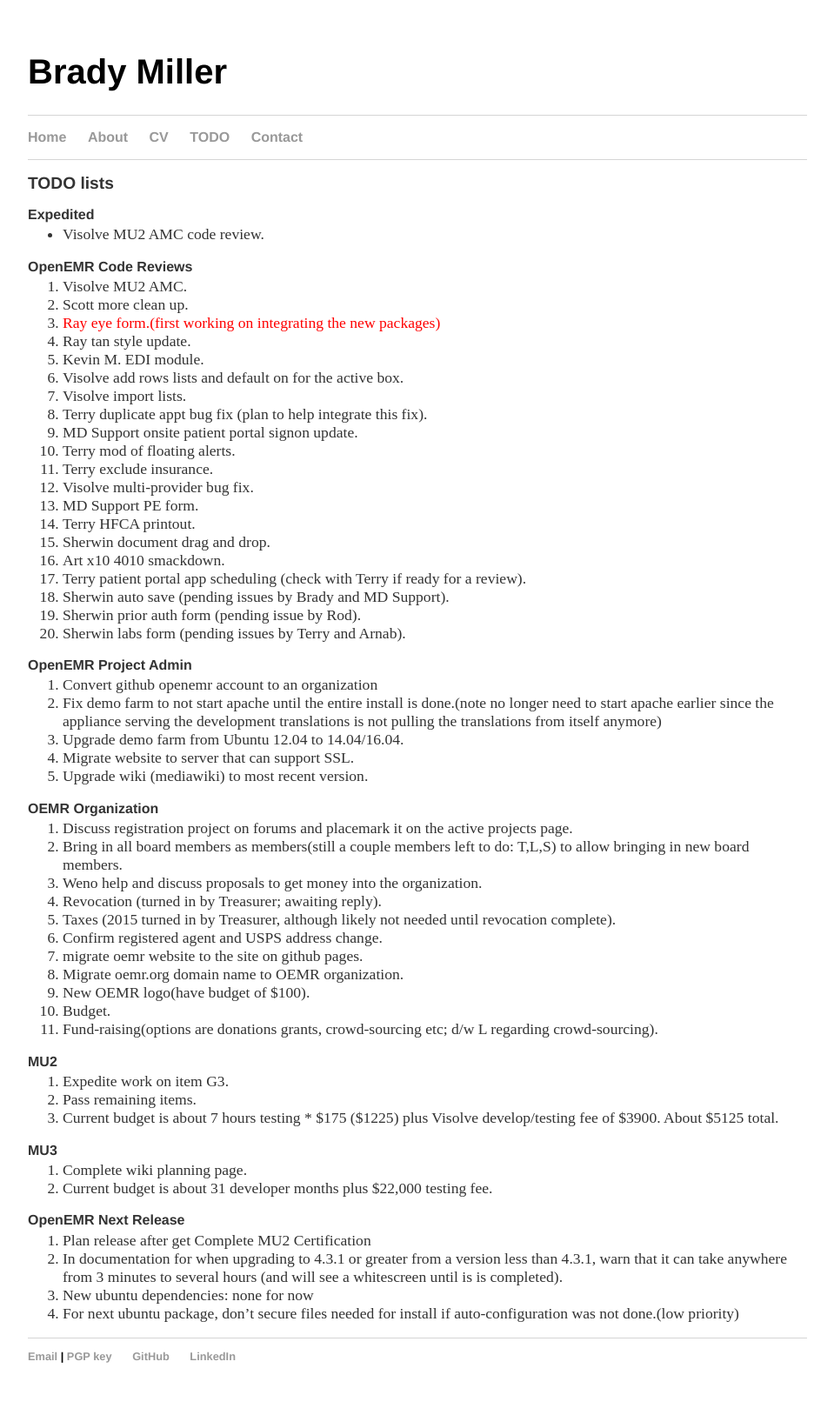
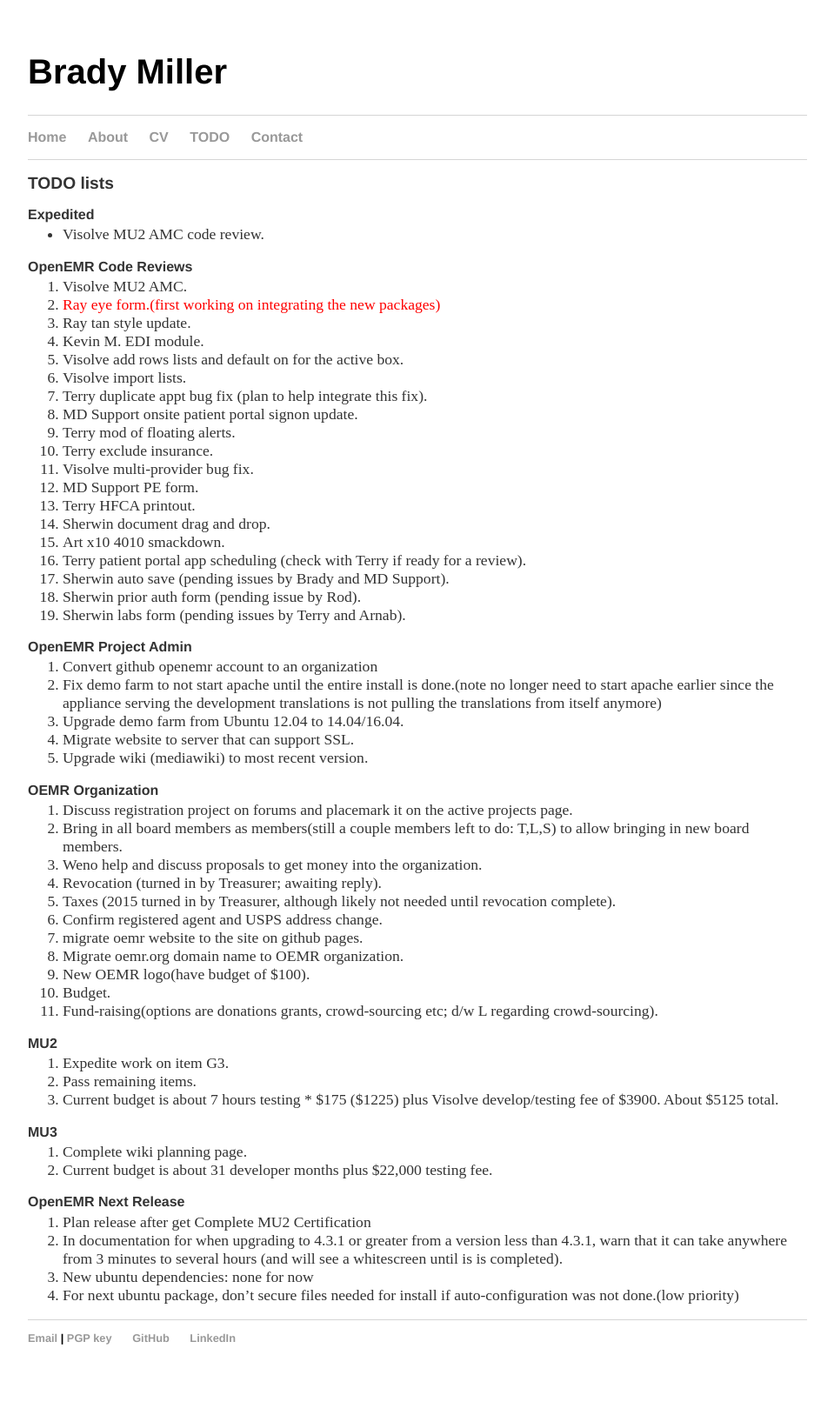
Before and after one commit to bradymiller/bradymiller.github.io, a Jekyll site: the page built from todo/index.md, in a window 1280 px wide. Shown: the whole page at 87% size, without its empty margins (160-1119 px from the left). Built offline with Jekyll 4.4.1, drawn with Linux system fonts in a browser that asks for light colours; after the commit the page ends 1606 px from its top, so only the background shows below that.

Commit message:
Update todo list

```diff
--- a/todo/index.md
+++ b/todo/index.md
@@ -8,7 +8,6 @@
 
 ### OpenEMR Code Reviews
 1. Visolve MU2 AMC.
-1. Scott more clean up.
 1. <span style="color: red">Ray eye form.(first working on integrating the new packages)</span>
 1. Ray tan style update.
 1. Kevin M. EDI module.
```
